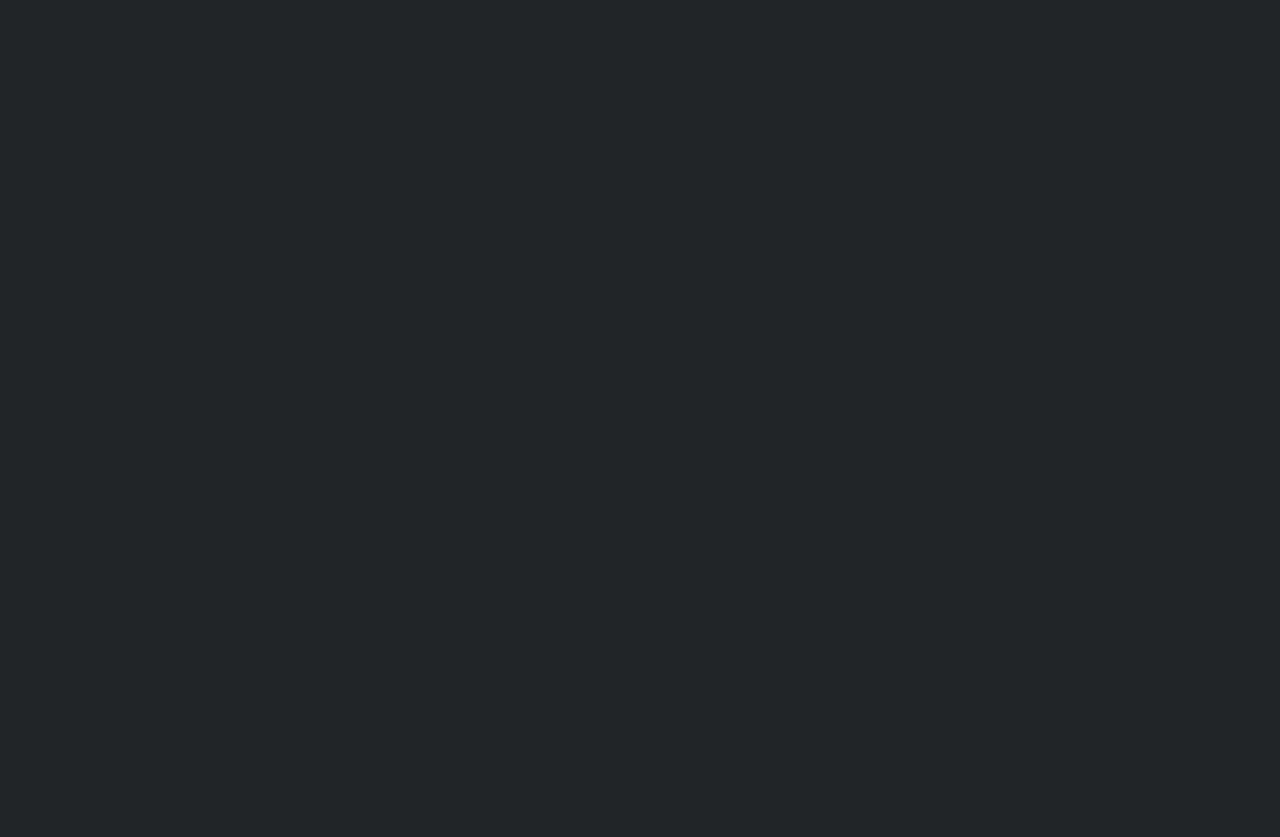
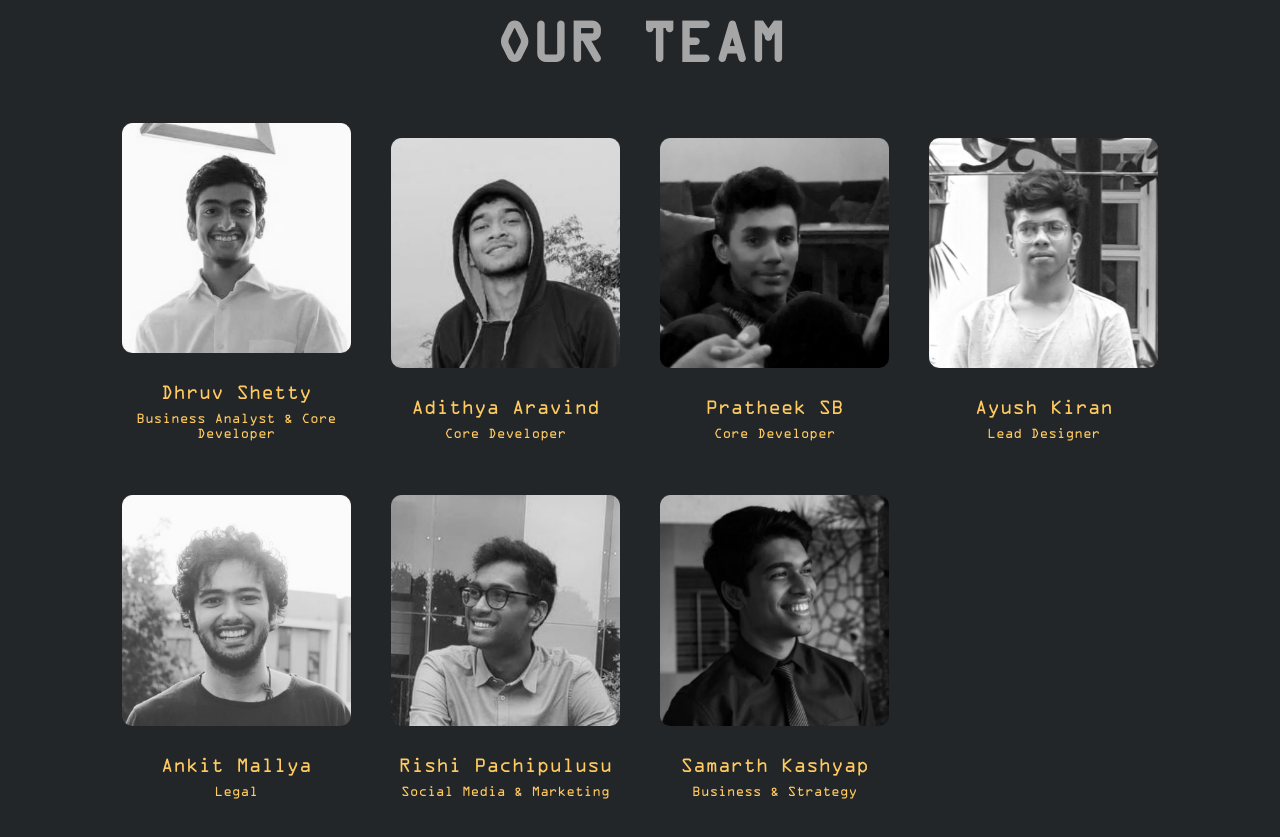
Before and after one commit to PyramidDevelopers/react-trainee, a React (Create React App) app: page / in a window 1280 px wide. Shown: the part 3740-4577 px from the top of the page. Before the commit the page ends 3703 px from the top, so only its background shows below. Built offline with nearby package versions, Linux system fonts and the light colour scheme.

Commit message:
Add Component: 1. Team Members Added

```diff
--- a/src/App.js
+++ b/src/App.js
@@ -4,6 +4,7 @@ import About from "./components/About/About";
 import What from "./components/What/What";
 import ShowcaseWork from "./components/ShowcaseWork/ShowcaseWork";
 import Why from "./components/Why/Why";
+import Team from "./components/Team/Team";
 
 function App() {
   return (
@@ -13,6 +14,7 @@ function App() {
       <What />
       <ShowcaseWork />
       <Why />
+      <Team />
     </div>
   );
 }
--- /dev/null
+++ b/src/components/Team/Team.css
@@ -0,0 +1,33 @@
+.team-container {
+  width: 90%;
+  margin: 0 auto;
+  margin-top: 5em;
+}
+
+.team-title {
+  font-family: "OCRAExtended", sans-serif;
+  font-size: 1rem;
+  text-align: center;
+}
+
+.team-members {
+  display: grid;
+  gap: 1em;
+  grid-template-columns: repeat(auto-fit, minmax(200px, 1fr));
+  grid-template-rows: repeat(auto-fit, minmax(150px, 1fr));
+  justify-content: center;
+  align-items: center;
+}
+
+@media (min-width: 650px) {
+  .team-title {
+    font-size: 2.5rem;
+    color: var(--text-grey);
+  }
+  .team-members {
+    color: var(--orange);
+  }
+  .member-container {
+    align-self: flex-end;
+  }
+}
--- /dev/null
+++ b/src/components/Team/Team.js
@@ -0,0 +1,73 @@
+import React from "react";
+import "./Team.css";
+import TeamMember from "./TeamMember";
+import DhruvImage from "../../assets/dhruv-shetty.png";
+import SamarthImage from "../../assets/samarth-kashyap.png";
+import AyushImage from "../../assets/ayush-kiran.png";
+import AnkitImage from "../../assets/ankit-mallya.png";
+import AdithyaImage from "../../assets/adithya-aravind.png";
+import PratheekImage from "../../assets/pratheek-sb.png";
+import RishiImage from "../../assets/rishi-pachipulusu.png";
+
+function Team() {
+  const teamMembers = [
+    {
+      name: "Dhruv Shetty",
+      role: "Business Analyst & Core Developer",
+      image: DhruvImage,
+    },
+    {
+      name: "Adithya Aravind",
+      role: "Core Developer",
+      image: AdithyaImage,
+    },
+    {
+      name: "Pratheek SB",
+      role: "Core Developer",
+      image: PratheekImage,
+    },
+    {
+      name: "Ayush Kiran",
+      role: "Lead Designer",
+      image: AyushImage,
+    },
+    {
+      name: "Ankit Mallya",
+      role: "Legal",
+      image: AnkitImage,
+    },
+    {
+      name: "Rishi Pachipulusu",
+      role: "Social Media & Marketing",
+      image: RishiImage,
+    },
+    {
+      name: "Samarth Kashyap",
+      role: "Business & Strategy",
+      image: SamarthImage,
+    },
+  ];
+
+  const teamDisplay = teamMembers.map((member, idx) => {
+    return (
+      <TeamMember
+        imageUrl={member.image}
+        memberName={member.name}
+        memberRole={member.role}
+      />
+    );
+  });
+
+  return (
+    <div className="container center">
+      <div className="team-container">
+        <div className="team-title">
+          <h2>OUR TEAM</h2>
+          <section className="team-members">{teamDisplay}</section>
+        </div>
+      </div>
+    </div>
+  );
+}
+
+export default Team;
--- /dev/null
+++ b/src/components/Team/TeamMember.css
@@ -0,0 +1,24 @@
+.member-name {
+  font-size: 1rem;
+}
+
+.member-role {
+  font-size: 0.8rem;
+}
+
+@media (min-width: 650px) {
+  .member-name {
+    font-size: 1.3rem;
+  }
+
+  .member-name p {
+    margin-bottom: 0;
+  }
+
+  .member-role {
+    font-size: 0.9rem;
+  }
+  .member-role p {
+    margin-top: 0.5rem;
+  }
+}
--- /dev/null
+++ b/src/components/Team/TeamMember.js
@@ -0,0 +1,21 @@
+import React from "react";
+import "./TeamMember.css";
+
+function TeamMember(props) {
+  const { imageUrl, memberName, memberRole } = props;
+  return (
+    <div className="member-container">
+      <div className="member-image">
+        <img src={imageUrl} alt={memberName} />
+      </div>
+      <div className="member-name">
+        <p>{memberName}</p>
+      </div>
+      <div className="member-role">
+        <p>{memberRole}</p>
+      </div>
+    </div>
+  );
+}
+
+export default TeamMember;
--- a/src/components/Why/Why.css
+++ b/src/components/Why/Why.css
@@ -78,5 +78,6 @@
 
   .why-images {
     grid-template-columns: 60% 40%;
+    gap: 1.2em;
   }
 }
```
